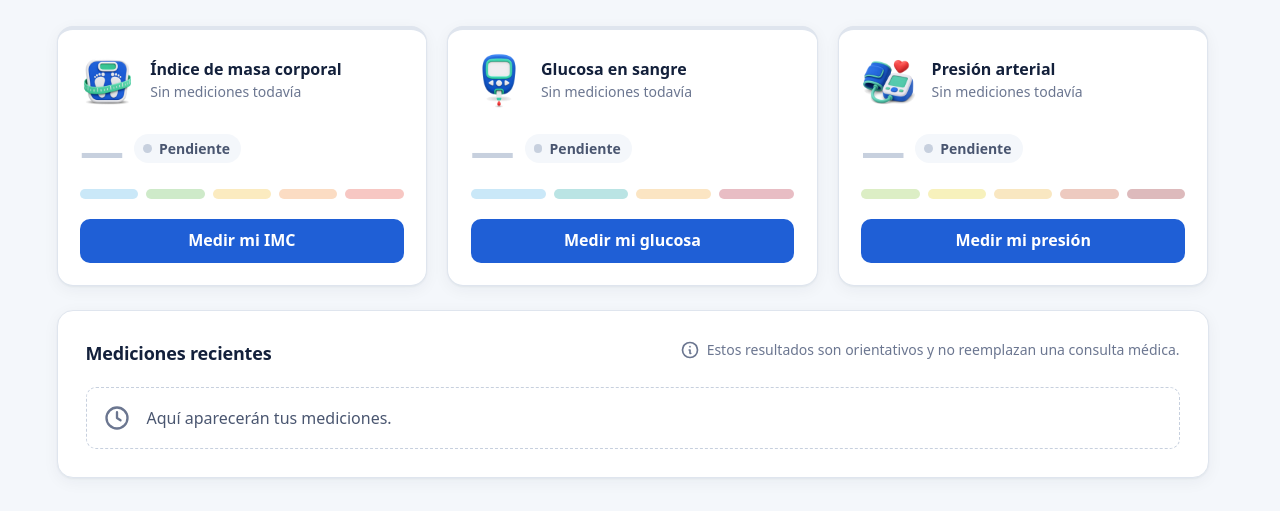
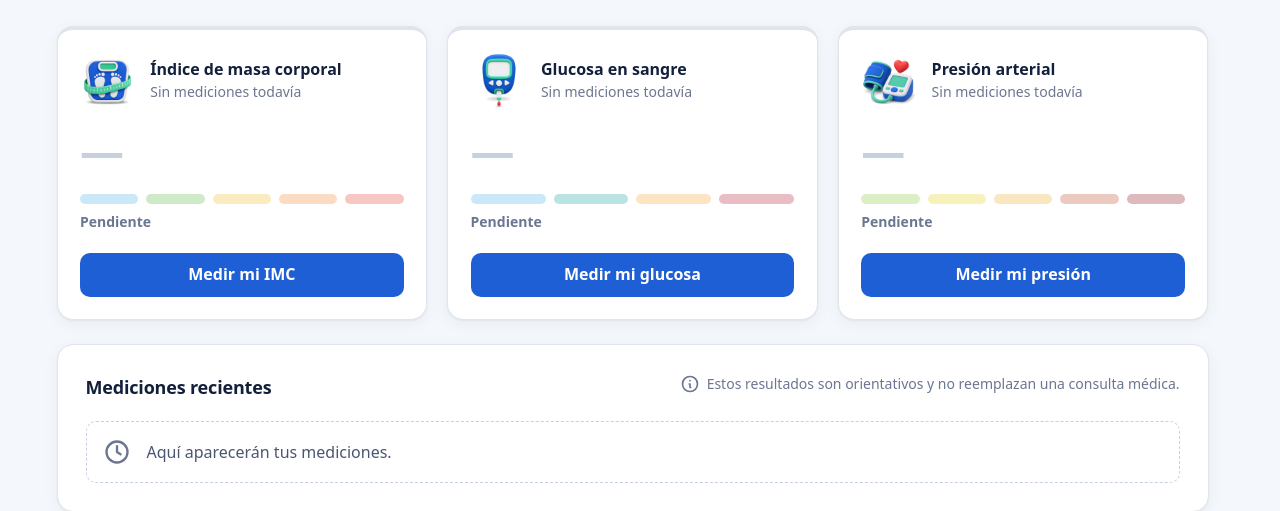
Before and after one commit to JuanKsPty/prog4, a PHP site: page /evaluaciones/evaluacion2/vistas/panel.php in a window 1280 px wide. Shown: the part 163-674 px from the top of the page. Run offline with PHP 8.4, Linux system fonts and the light colour scheme; the visitor is signed in with stand-in values (Sample User, id 1); data comes from the database, SQL or seed files in the repository; data that the repository does not hold is empty.

Commit message:
Mostrar la categoría debajo de la barra en vez de un tag en el panel
- Cada tarjeta del panel escribe el nombre de su categoría bajo el tramo que le
  corresponde, en el color de la categoría; sin mediciones dice "Pendiente".
- Al pasar el mouse por un tramo se ve su nombre y su rango.
- banda() recibe un modo: 'leyenda' (página de resultado) o 'etiqueta' (panel).

```diff
--- a/evaluaciones/evaluacion2/css/styles.css
+++ b/evaluaciones/evaluacion2/css/styles.css
@@ -517,6 +517,46 @@
     box-shadow: 0 0 0 3px #fff, var(--sombra-s);
 }
 
+/* Al pasar el mouse por un tramo se ve su nombre y rango (atributo title) */
+.banda-tramo {
+    cursor: help;
+}
+
+/* Nombre de la categoría actual debajo de su tramo (tarjetas del panel).
+   Cada celda mide lo mismo que su tramo; el texto se centra y puede salirse de la celda
+   hacia las vecinas, que van vacías. En los extremos se alinea al borde para no salirse. */
+.banda-etiquetas {
+    display: flex;
+    gap: 0.5rem;
+    min-height: 1.25rem;
+    margin-top: 0.55rem;
+    font-size: var(--texto-s);
+    font-weight: 700;
+    line-height: 1.25;
+}
+
+.banda-etiqueta {
+    display: flex;
+    flex: 1;
+    justify-content: center;
+    min-width: 0;
+    color: var(--tono-texto);
+    white-space: nowrap;
+}
+
+.banda-etiqueta:first-child {
+    justify-content: flex-start;
+}
+
+.banda-etiqueta:last-child {
+    justify-content: flex-end;
+}
+
+.banda-etiqueta-pendiente {
+    color: var(--tinta-tenue);
+    font-weight: 600;
+}
+
 .banda-leyenda {
     display: flex;
     gap: 0.5rem;
@@ -1086,27 +1126,6 @@
     opacity: 0.3;
 }
 
-/* "—" y "Pendiente" en una línea; la barra baja para quedar alineada con las otras tarjetas */
-.indicador-tarjeta-pendiente {
-    display: flex;
-    align-items: center;
-    gap: 0.75rem;
-}
-
-.indicador-tarjeta.sin-datos .banda {
-    margin-top: auto;
-}
-
-.indicador-tarjeta.sin-datos .boton {
-    margin-top: 0;
-}
-
-.insignia-vacia {
-    --tono: var(--linea-fuerte);
-    --tono-suave: var(--fondo);
-    --tono-texto: var(--tinta-suave);
-}
-
 .indicador-tarjeta .boton {
     margin-top: auto;
 }
@@ -1676,6 +1695,10 @@
     .opcion-detalle {
         grid-column: 2;
     }
+
+    .banda-etiquetas {
+        font-size: var(--texto-xs);
+    }
 }
 
 @media (prefers-reduced-motion: reduce) {
--- a/evaluaciones/evaluacion2/vistas/panel.php
+++ b/evaluaciones/evaluacion2/vistas/panel.php
@@ -40,15 +40,11 @@ abrir_portal('Inicio', 'inicio', $usuario);
                             $categoria = categoria_de_medicion($medicion);
                         ?>
                             <p class="indicador-tarjeta-valor"><?= $lectura['valor'] ?> <span class="indicador-tarjeta-unidad"><?= $lectura['unidad'] ?></span></p>
-                            <?= insignia($categoria) ?>
-                            <?= banda(categorias_de($tipo, $medicion['momento'] ?? 'ayunas'), $medicion['categoria'], posicion_de_medicion($medicion), false) ?>
+                            <?= banda(categorias_de($tipo, $medicion['momento'] ?? 'ayunas'), $medicion['categoria'], posicion_de_medicion($medicion), 'etiqueta') ?>
                             <a class="boton boton-secundario" href="<?= url($indicador['pagina']) ?>">Medir de nuevo</a>
                         <?php else: ?>
-                            <div class="indicador-tarjeta-pendiente">
-                                <p class="indicador-tarjeta-valor">—</p>
-                                <span class="insignia insignia-vacia">Pendiente</span>
-                            </div>
-                            <?= banda(categorias_de($tipo), null, 0, false) ?>
+                            <p class="indicador-tarjeta-valor">—</p>
+                            <?= banda(categorias_de($tipo), null, 0, 'etiqueta') ?>
                             <a class="boton boton-primario" href="<?= url($indicador['pagina']) ?>">Medir <?= $tipo === 'imc' ? 'mi IMC' : 'mi ' . mb_strtolower($indicador['nombre']) ?></a>
                         <?php endif; ?>
                     </article>
--- a/evaluaciones/evaluacion2/vistas/php/funciones.php
+++ b/evaluaciones/evaluacion2/vistas/php/funciones.php
@@ -524,19 +524,24 @@ function ilustracion($imagen, $icono, $texto_alternativo = '', $clase = '') {
     return '<span class="arte-respaldo ' . $clase . '" aria-hidden="true">' . icono($icono, '') . '</span>';
 }
 
-// Banda de colores con todas las categorías y un marcador en la del paciente
-function banda($categorias, $actual, $posicion, $con_leyenda = true) {
+// Banda de colores con todas las categorías y un marcador en la del paciente.
+// $modo 'leyenda': los nombres de todas las categorías debajo (página de resultado).
+// $modo 'etiqueta': solo el nombre de la categoría actual, debajo de su tramo (tarjetas del panel);
+//                   sin medición dice "Pendiente".
+// Al pasar el mouse por un tramo se ve su nombre y su rango.
+function banda($categorias, $actual, $posicion, $modo = 'leyenda') {
     $html = '<div class="banda">';
     $html .= '<div class="banda-pista">';
     foreach ($categorias as $clave => $categoria) {
-        $html .= '<span class="banda-tramo ' . $categoria['tono'] . ($clave === $actual ? ' es-actual' : '') . '"></span>';
+        $html .= '<span class="banda-tramo ' . $categoria['tono'] . ($clave === $actual ? ' es-actual' : '') . '"'
+            . ' title="' . mostrar($categoria['nombre'] . ': ' . $categoria['rango']) . '"></span>';
     }
     if ($actual !== null) {
         $html .= '<span class="banda-marcador" style="--posicion: ' . $posicion . '%"></span>';
     }
     $html .= '</div>';
 
-    if ($con_leyenda) {
+    if ($modo === 'leyenda') {
         $html .= '<ol class="banda-leyenda">';
         foreach ($categorias as $clave => $categoria) {
             $es_actual = $clave === $actual;
@@ -545,6 +550,20 @@ function banda($categorias, $actual, $posicion, $con_leyenda = true) {
             $html .= '</li>';
         }
         $html .= '</ol>';
+    } elseif ($modo === 'etiqueta') {
+        $html .= '<div class="banda-etiquetas">';
+        $primera = true;
+        foreach ($categorias as $clave => $categoria) {
+            if ($clave === $actual) {
+                $html .= '<span class="banda-etiqueta ' . $categoria['tono'] . '">' . mostrar($categoria['nombre']) . '</span>';
+            } elseif ($actual === null && $primera) {
+                $html .= '<span class="banda-etiqueta banda-etiqueta-pendiente">Pendiente</span>';
+            } else {
+                $html .= '<span class="banda-etiqueta"></span>';
+            }
+            $primera = false;
+        }
+        $html .= '</div>';
     }
 
     return $html . '</div>';
```
